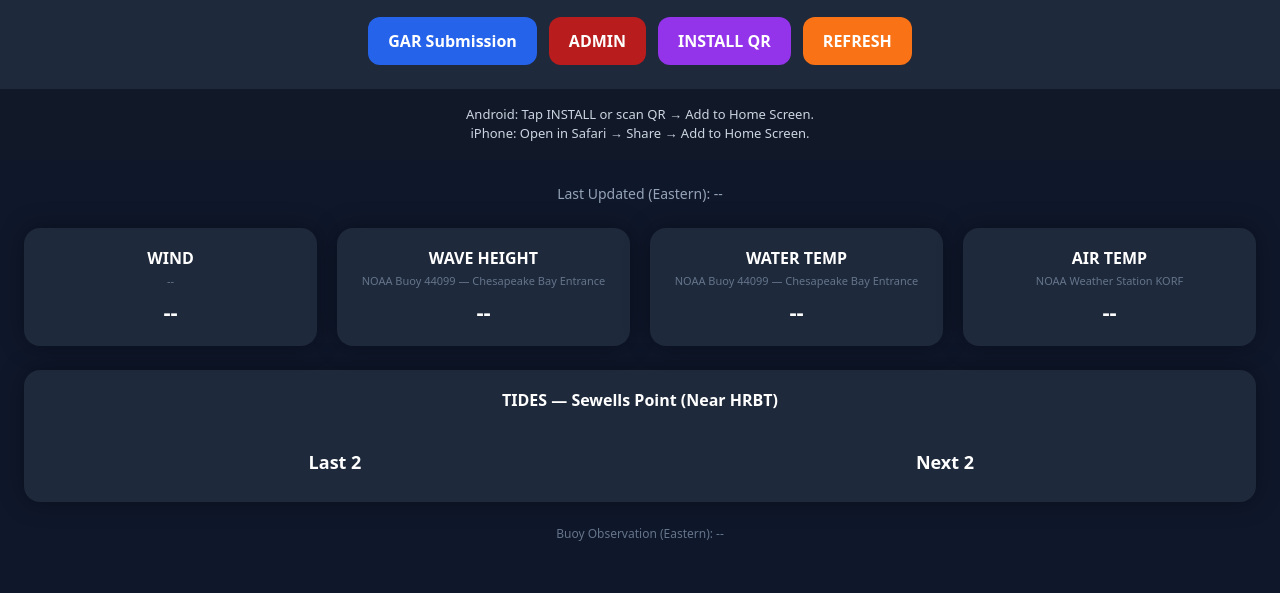
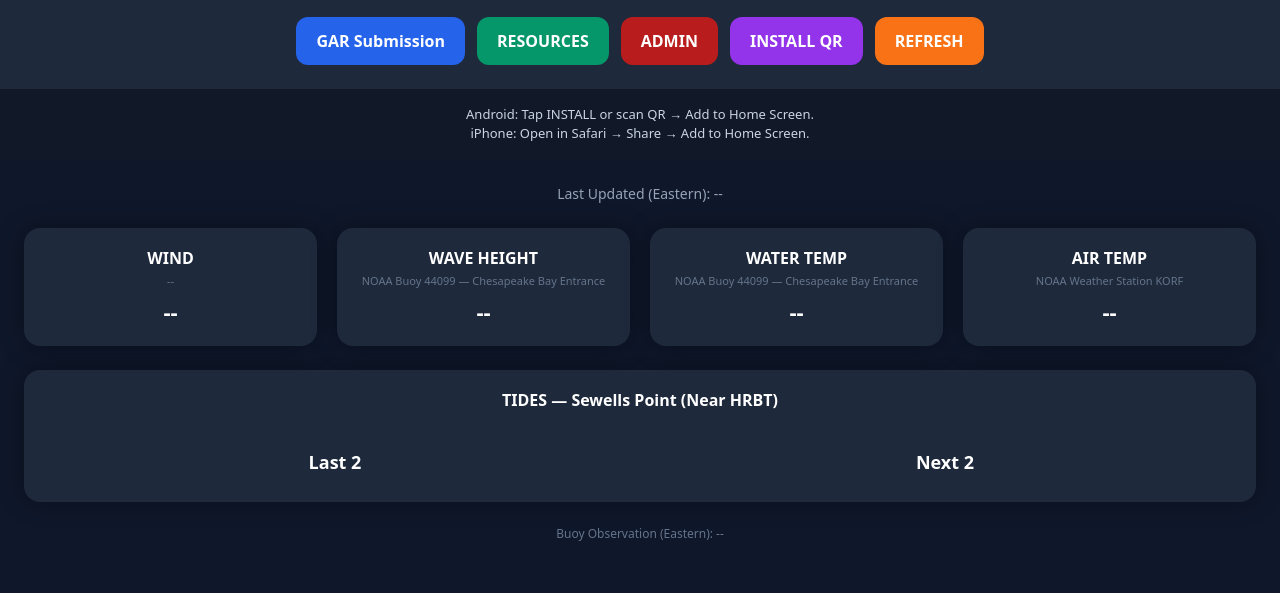
Before and after one commit to leydet4/SARGARAPP, a website: page index.html in a window 1280 px wide. Shown: the part 207-800 px from the top of the page. Drawn offline with nearby package versions, Linux system fonts and the light colour scheme; no server answers.

Commit message:
Update index.html

```diff
--- a/index.html
+++ b/index.html
@@ -94,6 +94,8 @@ HRBT Marine Operations Dashboard (All Times Eastern)
 
 <a href="gar.html" class="big-btn bg-blue-600 hover:bg-blue-700">GAR Submission</a>
 
+<a href="resources.html" class="big-btn bg-emerald-600 hover:bg-emerald-700">RESOURCES</a>
+
 <a href="admin.html" class="big-btn bg-red-700 hover:bg-red-800">ADMIN</a>
 
 <a href="povsargarapp-qr.png" target="_blank"
@@ -178,6 +180,8 @@ Buoy Observation (Eastern): <span id="buoyTime">--</span>
 </section>
 
 <script>
+
+// (No changes below — your marine logic remains untouched)
 
 function parseEastern(str) {
   const [date, time] = str.split(" ");
```
